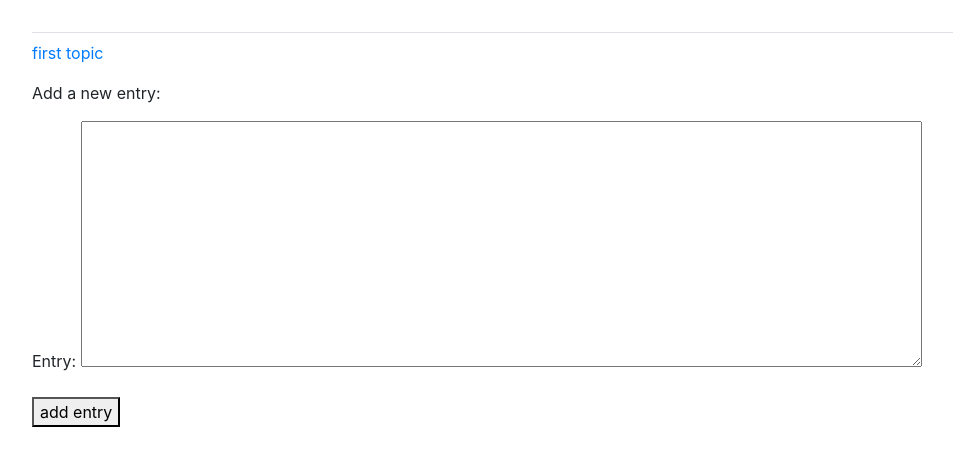
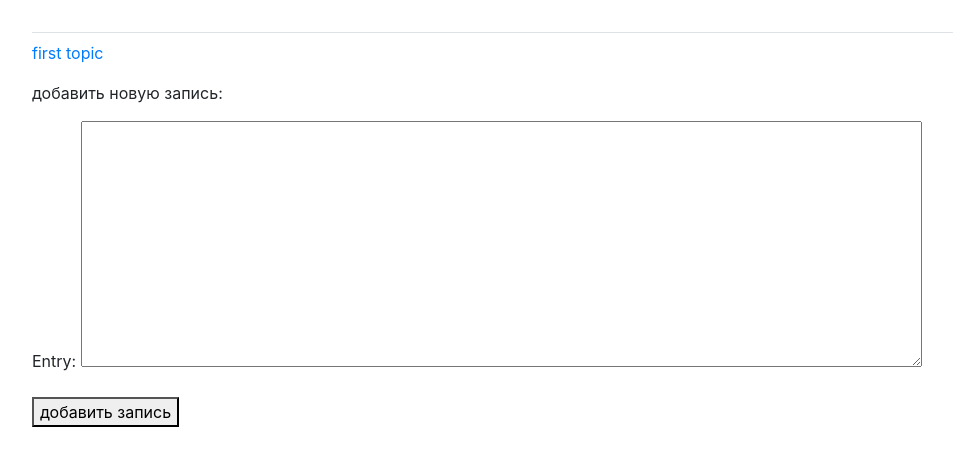
Before and after one commit to oldblood37/learnlog, a Django app: page /new_entry/1/ in a window 1280 px wide. Shown: the part 58-524 px from the top of the page, without its empty margins (53-1006 px from the left). Run offline with Django 5.2, Linux system fonts and the light colour scheme; a user stored in the database is signed in; data comes from the database, SQL or seed files in the repository; some libraries are stand-ins or nearby versions.

Commit message:
Update new_entry.html

```diff
--- a/learning_logs/templates/learning_logs/new_entry.html
+++ b/learning_logs/templates/learning_logs/new_entry.html
@@ -1,10 +1,10 @@
 {% extends "learning_logs/base.html" %}
 {% block content %}
   <p><a href="{% url 'learning_logs:topic' topic.id %}">{{ topic }}</a></p>
-  <p>Add a new entry:</p>
+  <p>добавить новую запись:</p>
   <form action="{% url 'learning_logs:new_entry' topic.id %}" method='post'>
     {% csrf_token %}
     {{ form.as_p }}
-    <button name='submit'>add entry</button>
+    <button name='submit'>добавить запись</button>
   </form>
 {% endblock content %}
```
